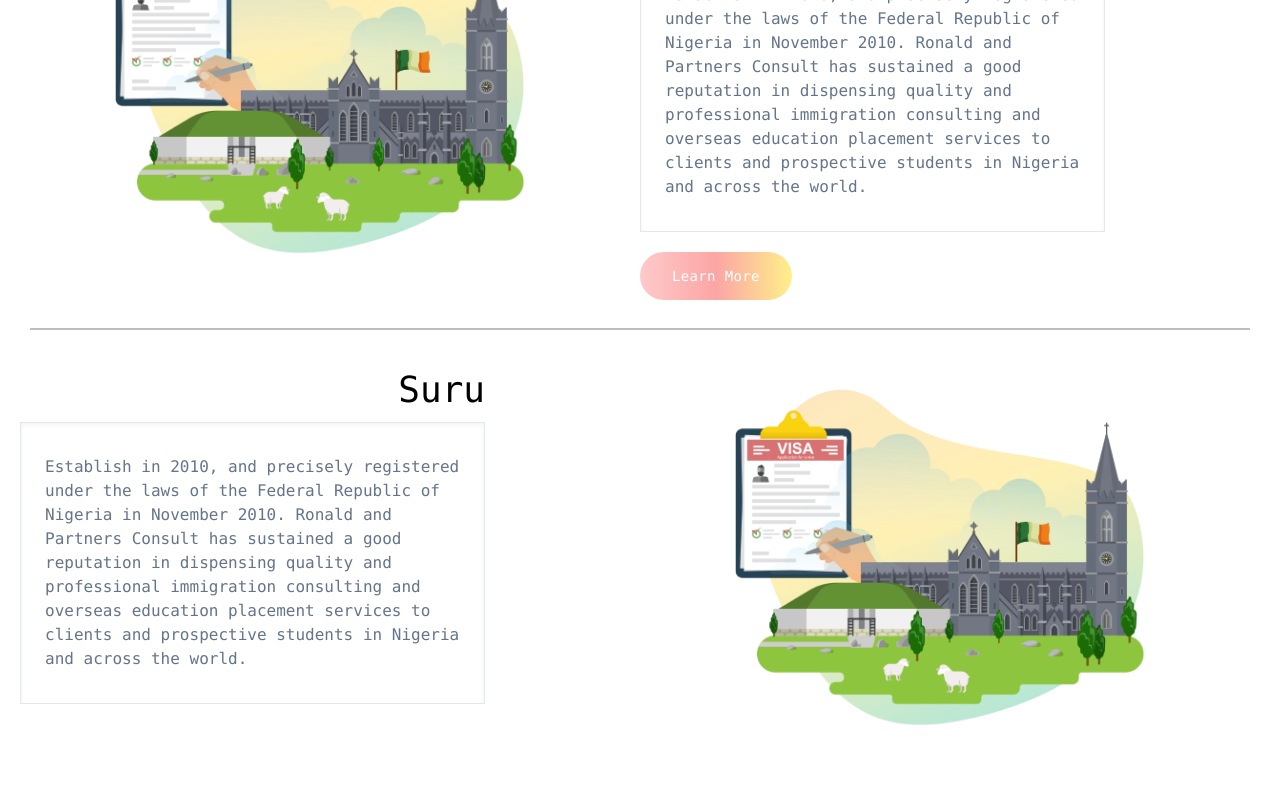
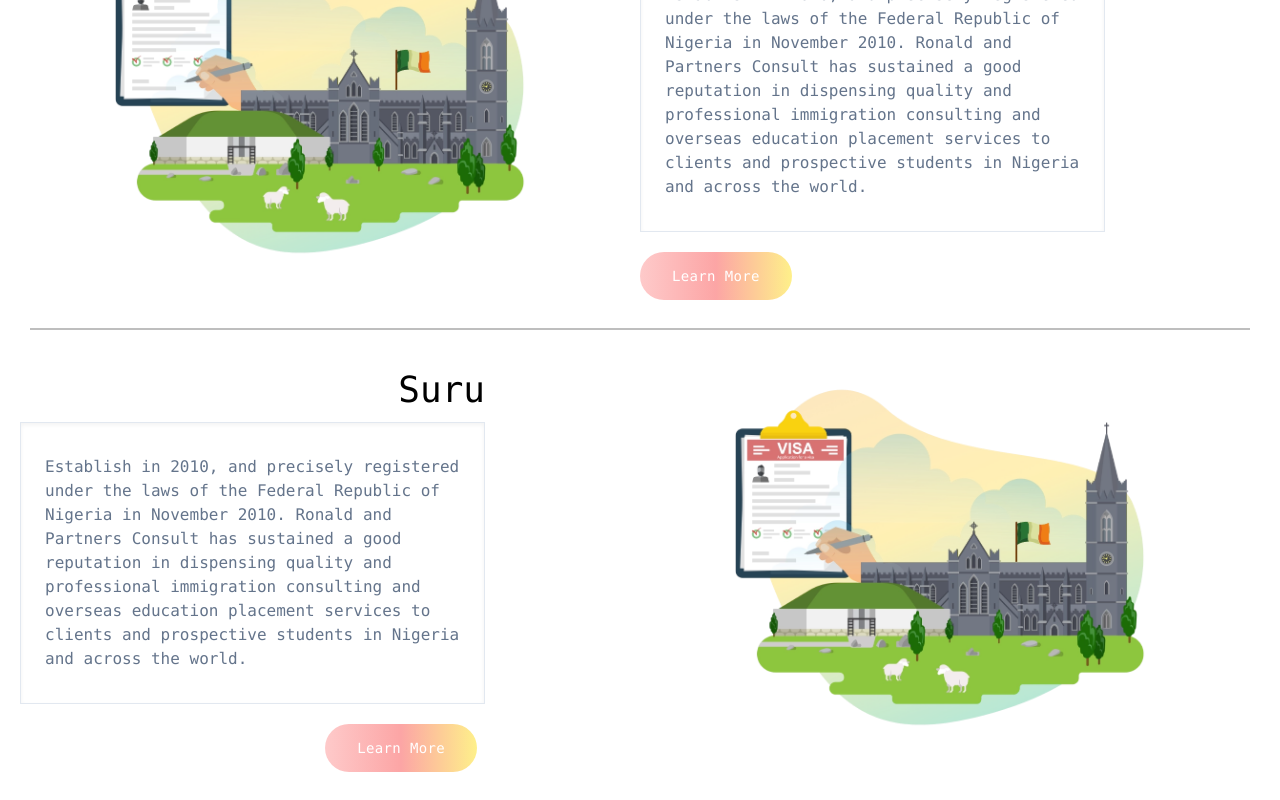
Before and after one commit to Owieoghene16/owieworld, a Next.js app: page / in a window 1280 px wide. Shown: the part 1682-2482 px from the top of the page. Built offline with nearby package versions, Linux system fonts and the light colour scheme.

Commit message:
working on project container: part three

```diff
--- a/src/components/landingpage/project.tsx
+++ b/src/components/landingpage/project.tsx
@@ -51,6 +51,13 @@ export default function ProjectSection() {
 										 in Nigeria and across the world.
 								</span>
 							</div>
+							<div className="mt-8 w-full lg:w-3/4 text-center lg:text-end">
+								<Link href='about'>
+								  <span className="text-white text-sm tracking-wide bg-gradient-to-r from-red-200 via-red-300 to-yellow-200 hover:bg-gradient-to-bl focus:ring-4 focus:outline-none focus:ring-red-100 dark:focus:ring-red-400 font-medium rounded-full text-center  me-2 px-8 py-4">
+										Learn More
+									</span>
+								</Link>
+              </div>
             </div>
             <div className="flex justify-center">
               <div className="w-full lg:w-5/6">
```
